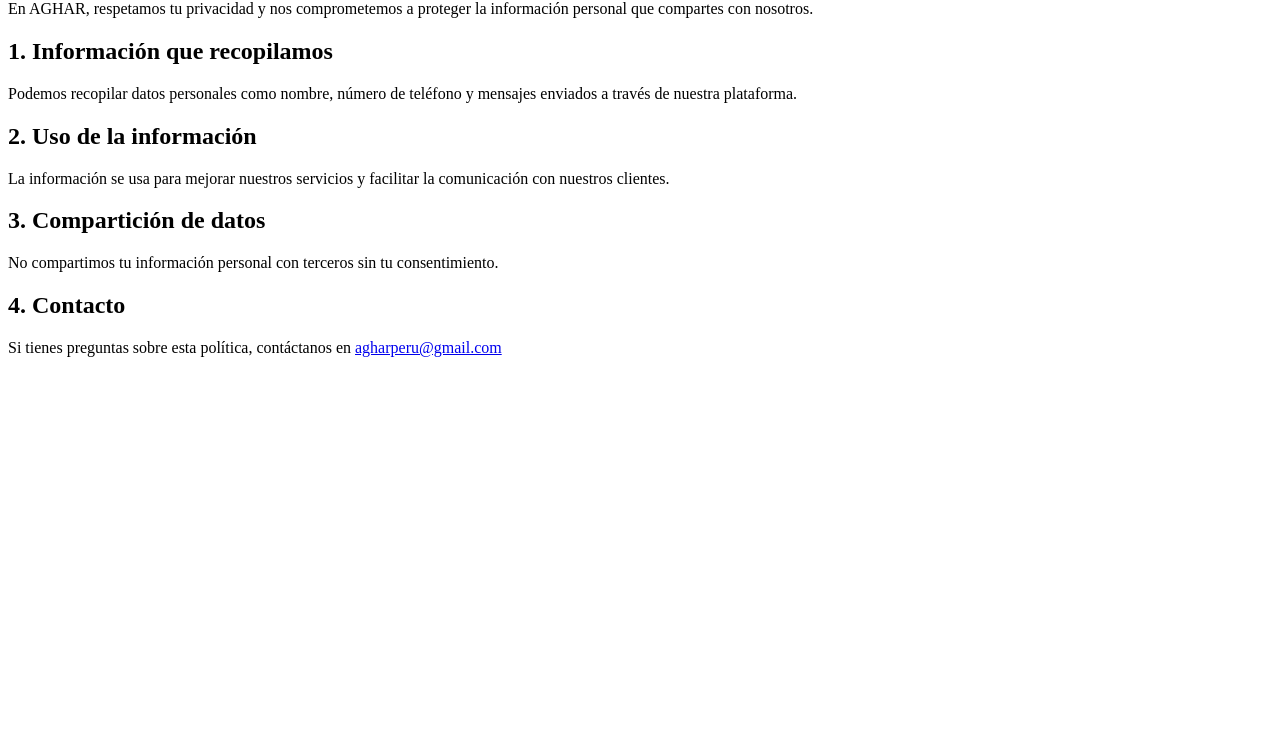
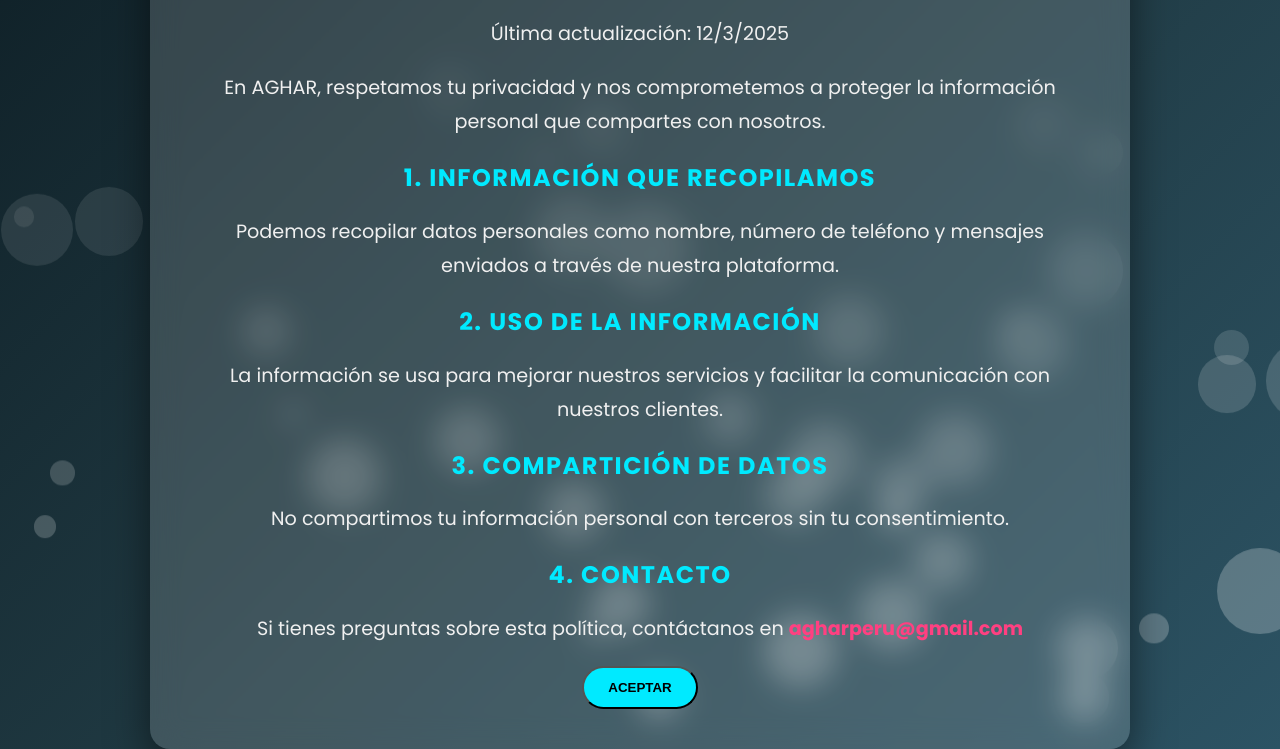
Before and after one commit to AGHAR-LAB/AGHAR, a plain HTML site: page privacy-policy.html in a window 1280 px wide. Shown: the part 114-863 px from the top of the page. Before the commit the page ends 800 px from the top, so only its background shows below. Drawn offline with Linux system fonts and the light colour scheme.

Commit message:
Add files via upload

```diff
--- a/privacy-policy.html
+++ b/privacy-policy.html
@@ -4,22 +4,174 @@
     <meta charset="UTF-8">
     <meta name="viewport" content="width=device-width, initial-scale=1.0">
     <title>Política de Privacidad</title>
+    <style>
+        body {
+            font-family: 'Poppins', sans-serif;
+            margin: 0;
+            padding: 0;
+            background: linear-gradient(135deg, #1e3c72, #2a5298);
+            color: #fff;
+            display: flex;
+            justify-content: center;
+            align-items: center;
+            min-height: 100vh;
+            overflow: hidden;
+            position: relative;
+            animation: gradientShift 8s infinite alternate ease-in-out;
+        }
+
+        @keyframes gradientShift {
+            0% { background: linear-gradient(135deg, #1e3c72, #2a5298); }
+            100% { background: linear-gradient(135deg, #0f2027, #203a43, #2c5364); }
+        }
+
+        .container {
+            max-width: 900px;
+            background: rgba(255, 255, 255, 0.15);
+            padding: 40px;
+            border-radius: 20px;
+            box-shadow: 0px 15px 40px rgba(0, 0, 0, 0.5);
+            text-align: center;
+            position: relative;
+            animation: fadeIn 1.2s ease-in-out;
+            backdrop-filter: blur(15px);
+        }
+
+        h1, h2 {
+            color: #00eaff;
+            font-weight: 700;
+            text-transform: uppercase;
+            letter-spacing: 1.5px;
+        }
+
+        p {
+            line-height: 1.8;
+            font-size: 1.2em;
+            color: #f0f0f0;
+        }
+
+        a {
+            color: #ff4081;
+            text-decoration: none;
+            font-weight: bold;
+            transition: color 0.3s, transform 0.3s;
+        }
+
+        a:hover {
+            text-decoration: underline;
+            color: #d81b60;
+            transform: scale(1.1);
+        }
+
+        .fade-in {
+            opacity: 0;
+            transform: translateY(30px);
+            transition: opacity 1s ease-out, transform 1s ease-out;
+        }
+
+        .fade-in.visible {
+            opacity: 1;
+            transform: translateY(0);
+        }
+
+        .button {
+            display: inline-block;
+            padding: 12px 24px;
+            background: #00eaff;
+            color: #000;
+            font-weight: bold;
+            border-radius: 50px;
+            transition: all 0.3s ease-in-out;
+            cursor: pointer;
+            text-transform: uppercase;
+        }
+
+        .button:hover {
+            background: #00c6ff;
+            transform: scale(1.1);
+        }
+
+        .floating-bubbles {
+            position: absolute;
+            width: 100%;
+            height: 100%;
+            top: 0;
+            left: 0;
+            overflow: hidden;
+            z-index: -1;
+        }
+
+        .bubble {
+            position: absolute;
+            bottom: -50px;
+            background: rgba(255, 255, 255, 0.3);
+            border-radius: 50%;
+            animation: floatUp 10s infinite ease-in-out;
+        }
+
+        @keyframes floatUp {
+            from {
+                transform: translateY(0);
+                opacity: 1;
+            }
+            to {
+                transform: translateY(-100vh);
+                opacity: 0;
+            }
+        }
+    </style>
+    <link href="https://fonts.googleapis.com/css2?family=Poppins:wght@300;400;700&display=swap" rel="stylesheet">
 </head>
 <body>
-    <h1>Política de Privacidad de AGHAR</h1>
-    <p>Última actualización: [Fecha]</p>
-    <p>En AGHAR, respetamos tu privacidad y nos comprometemos a proteger la información personal que compartes con nosotros.</p>
+    <div class="floating-bubbles"></div>
+    <div class="container">
+        <h1 class="fade-in">Política de Privacidad de AGHAR</h1>
+        <p class="fade-in">Última actualización: <span id="fecha"></span></p>
+        <p class="fade-in">En AGHAR, respetamos tu privacidad y nos comprometemos a proteger la información personal que compartes con nosotros.</p>
 
-    <h2>1. Información que recopilamos</h2>
-    <p>Podemos recopilar datos personales como nombre, número de teléfono y mensajes enviados a través de nuestra plataforma.</p>
+        <h2 class="fade-in">1. Información que recopilamos</h2>
+        <p class="fade-in">Podemos recopilar datos personales como nombre, número de teléfono y mensajes enviados a través de nuestra plataforma.</p>
 
-    <h2>2. Uso de la información</h2>
-    <p>La información se usa para mejorar nuestros servicios y facilitar la comunicación con nuestros clientes.</p>
+        <h2 class="fade-in">2. Uso de la información</h2>
+        <p class="fade-in">La información se usa para mejorar nuestros servicios y facilitar la comunicación con nuestros clientes.</p>
 
-    <h2>3. Compartición de datos</h2>
-    <p>No compartimos tu información personal con terceros sin tu consentimiento.</p>
+        <h2 class="fade-in">3. Compartición de datos</h2>
+        <p class="fade-in">No compartimos tu información personal con terceros sin tu consentimiento.</p>
 
-    <h2>4. Contacto</h2>
-    <p>Si tienes preguntas sobre esta política, contáctanos en <a href="agharperu@gmail.com">agharperu@gmail.com</a></p>
+        <h2 class="fade-in">4. Contacto</h2>
+        <p class="fade-in">Si tienes preguntas sobre esta política, contáctanos en <a href="mailto:agharperu@gmail.com">agharperu@gmail.com</a></p>
+
+        <button class="button fade-in" onclick="showAlert()">Aceptar</button>
+    </div>
+
+    <script>
+        document.getElementById("fecha").textContent = new Date().toLocaleDateString("es-ES");
+
+        document.addEventListener("DOMContentLoaded", function() {
+            const elements = document.querySelectorAll(".fade-in");
+            elements.forEach((el, index) => {
+                setTimeout(() => {
+                    el.classList.add("visible");
+                }, index * 200);
+            });
+
+            const bubbleContainer = document.querySelector(".floating-bubbles");
+            for (let i = 0; i < 40; i++) {
+                let bubble = document.createElement("div");
+                bubble.classList.add("bubble");
+                bubble.style.left = `${Math.random() * 100}%`;
+                let size = Math.random() * 70 + 20;
+                bubble.style.width = `${size}px`;
+                bubble.style.height = `${size}px`;
+                bubble.style.animationDuration = `${Math.random() * 7 + 5}s`;
+                bubble.style.animationDelay = `${Math.random() * 3}s`;
+                bubbleContainer.appendChild(bubble);
+            }
+        });
+
+        function showAlert() {
+            alert("Gracias por aceptar nuestra política de privacidad.");
+        }
+    </script>
 </body>
 </html>
```
Also changed, not shown: index.html (+16 -20 lines), 1 other file.
